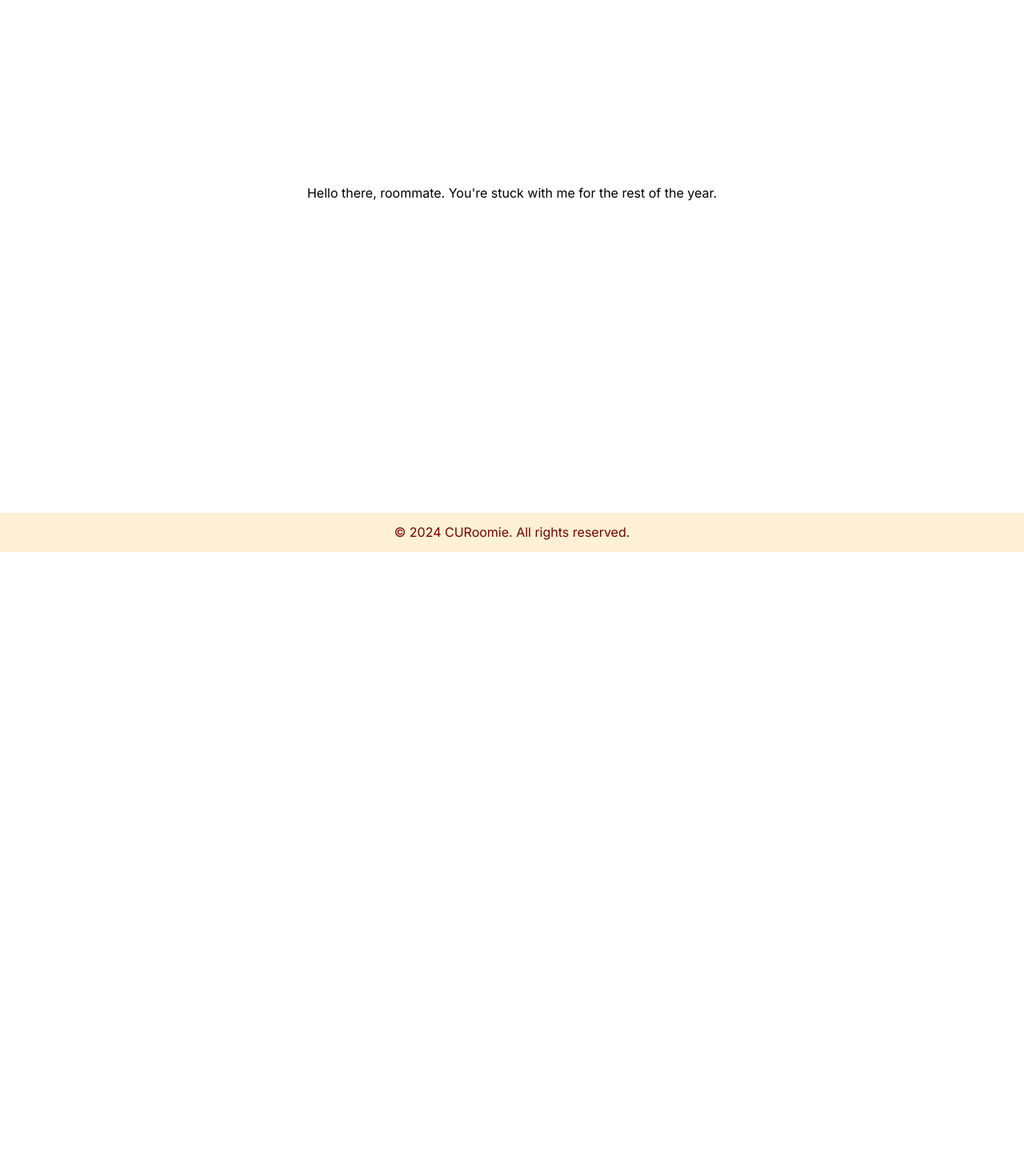
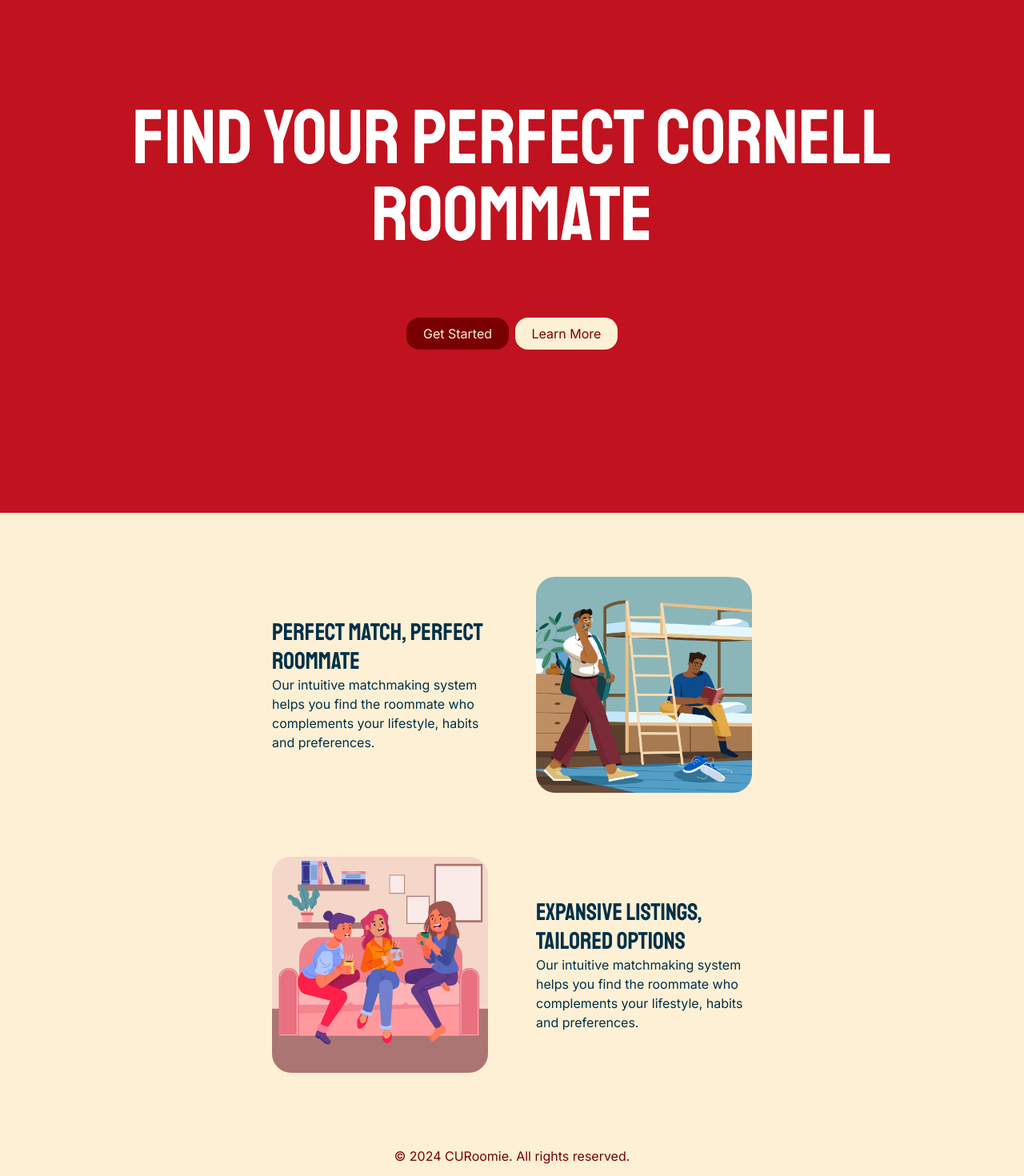
Before and after one commit to vinnyh125/CURoomie, a Next.js app: page / in a window 1280 px wide. Shown: the part 217-1687 px from the top of the page at 80% size. Before the commit the page ends 907 px from the top, so only its background shows below. Built offline with nearby package versions, Linux system fonts and the light colour scheme.

Commit message:
Landing screen and info
+ landing screen and information section

```diff
--- a/app/page.jsx
+++ b/app/page.jsx
@@ -1,9 +1,70 @@
+import Link from "next/link";
+import Image from "next/image";
+
 export default function Home() {
   return (
     <>
-      <div className="flex min-w-screen min-h-screen items-center justify-center">
-        <div>
-          Hello there, roommate. You&apos;re stuck with me for the rest of the year.
+      <div className="flex flex-col min-w-screen min-h-screen items-center justify-center bg-custom-red">
+        <div className="flex text-center m-20">
+          <h1 className="text-white text-8xl font-staatliches">
+            FIND YOUR PERFECT CORNELL ROOMMATE
+          </h1>
+        </div>
+        <div className="flex w-[80%] justify-center gap-2">
+          <Link href="/" className="text-custom-tan text-center block">
+            <div className="bg-custom-burgandy px-4 py-2 rounded-2xl w-32">
+              Get Started
+            </div>
+          </Link>
+          <Link href="/" className="text-custom-burgandy text-center block">
+            <div className="bg-custom-tan px-4 py-2 rounded-2xl w-32">
+              Learn More
+            </div>
+          </Link>
+        </div>
+      </div>
+      <div className="flex flex-col min-w-screen items-center h-auto bg-custom-tan">
+        <div className="flex flex-row my-20 gap-x-[10%]">
+          <div className="flex flex-col flex-1 justify-center max-w-[300px]">
+            <h1 className="text-custom-navy font-staatliches text-3xl">
+              PERFECT MATCH, PERFECT ROOMMATE
+            </h1>
+            <h2 className="text-custom-navy">
+              Our intuitive matchmaking system helps you find the roommate who
+              complements your lifestyle, habits and preferences.
+            </h2>
+          </div>
+          <div className="flex flex-1">
+            <Image
+              src="/img/roommates.jpg"
+              width={300}
+              height={300}
+              quality={100}
+              alt="Picture of creator"
+              className="rounded-3xl"
+            />
+          </div>
+        </div>
+        <div className="flex flex-row mb-20 gap-x-[10%]">
+          <div className="flex flex-1">
+            <Image
+              src="/img/couchfriends.jpg"
+              width={300}
+              height={300}
+              quality={100}
+              alt="Picture of creator"
+              className="rounded-3xl"
+            />
+          </div>
+          <div className="flex flex-col flex-1 justify-center max-w-[300px]">
+            <h1 className="text-custom-navy font-staatliches text-3xl">
+              EXPANSIVE LISTINGS, TAILORED OPTIONS
+            </h1>
+            <h2 className="text-custom-navy">
+              Our intuitive matchmaking system helps you find the roommate who
+              complements your lifestyle, habits and preferences.
+            </h2>
+          </div>
         </div>
       </div>
     </>
```
